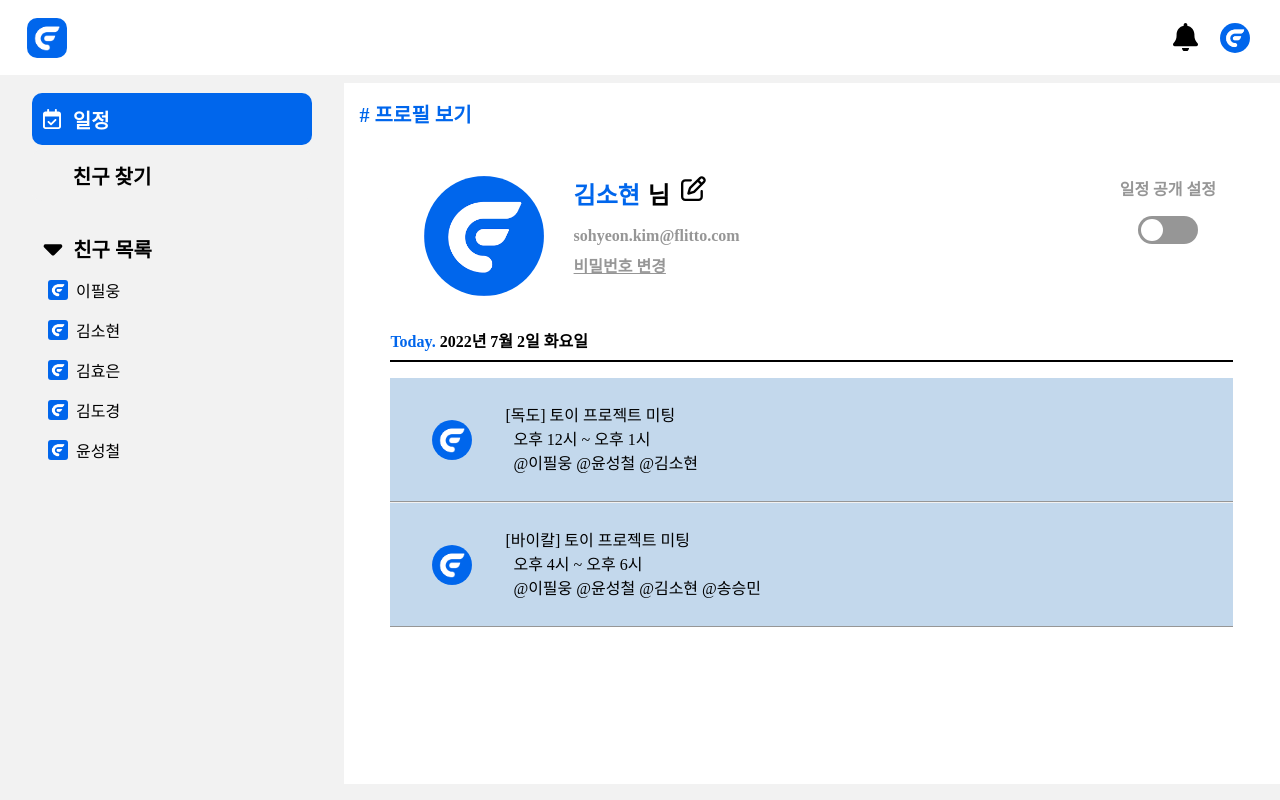
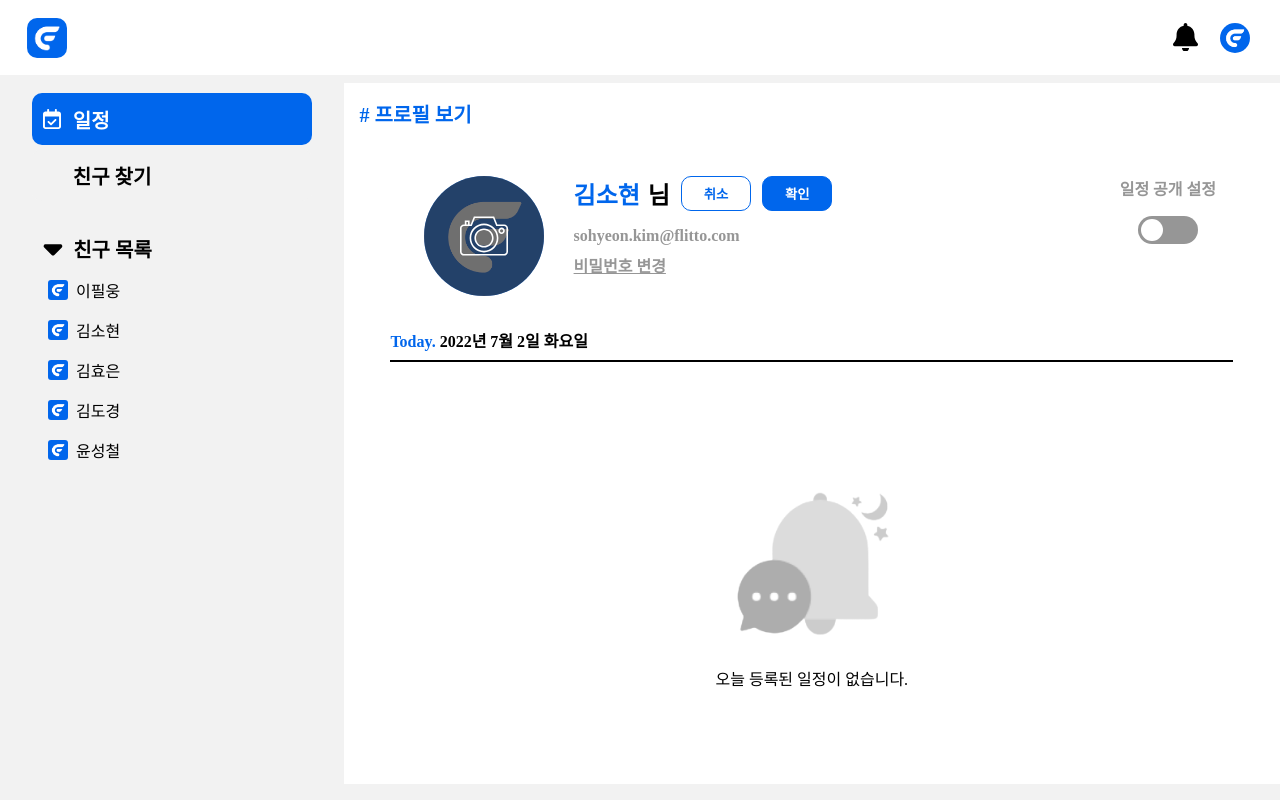
Before and after one commit to Flitto-Toyproject/toy_front_team2_front, a Vue app: page /main/profile in a window 1280 px wide. Both pictures are taken after a click on the icon 693 px from the left and 188 px from the top of the page. Built offline with nearby package versions, Linux system fonts and the light colour scheme.

Commit message:
feat: 수정 버튼 입력 시 UI 전환 및 일정 없는 경우의 예외 처리

```diff
--- a/src/components/profile/MainProfile.vue
+++ b/src/components/profile/MainProfile.vue
@@ -6,13 +6,35 @@
       <!-- 전체 컨테이너 -->
       <div class="profile__header-container">
         <!-- 프로필 이미지 -->
+        <div class="profile-image-wrapper">
+          <div v-if="edit === false" class="profile-image-overlay" />
           <div class="profile-image" />
+        </div>
+
         <!-- 프로필 파트 -->
         <div class="profile-container">
           <p class="profile-container__name">
             <span class="profile-container__name-color">{{ name }}</span> 님
             <!-- 수정 아이콘 -->
-            <i class="profile-container__name-icon" />
+            <i
+              v-if="edit"
+              class="profile-container__name-icon"
+              @click="this.edit = !this.edit"
+            />
+            <button
+              @click="this.edit = !this.edit"
+              v-if="edit === false"
+              class="profile-container__name-cancle"
+            >
+              취소
+            </button>
+            <button
+              @click="this.edit = !this.edit"
+              v-if="edit === false"
+              class="profile-container__name-confirm"
+            >
+              확인
+            </button>
           </p>
           <p class="profile-container__email">{{ email }}</p>
           <p class="profile-container__pwchange">비밀번호 변경</p>
@@ -40,7 +62,8 @@
         <hr />
       </div>
       <!-- 스케쥴 카드 파트 -->
-      <ul class="profile__body-schedule">
+      <ul v-if="schedules" class="schedule">
+        <!-- container 부분을 수정하기 종속관계가 존재하면 클래스명을 유사하게 -->
         <li class="schedule-card" v-for="(schedule, i) in schedules" :key="i">
           <div class="schedule-card-container">
             <div class="schedule-card-image">
@@ -58,6 +81,10 @@
           </div>
         </li>
       </ul>
+      <div v-if="schedules.length === 0" class="schedule-empty">
+        <i class="schedule-empty-image" />
+        <p class="schedule-empty-text">오늘 등록된 일정이 없습니다.</p>
+      </div>
     </article>
   </section>
 </template>
@@ -69,20 +96,21 @@ export default {
       email: 'sohyeon.kim@flitto.com',
       // 임시 스케쥴 데이터
       schedules: [
-        {
-          council: '독도',
-          title: '토이 프로젝트 미팅',
-          time: '오후 12시 ~ 오후 1시',
-          participant: ['@이필웅', '@윤성철', '@김소현'],
-        },
-        {
-          council: '바이칼',
-          title: '토이 프로젝트 미팅',
-          time: '오후 4시 ~ 오후 6시',
-          participant: ['@이필웅', '@윤성철', '@김소현', '@송승민'],
-        },
+        // {
+        //   council: '독도',
+        //   title: '토이 프로젝트 미팅',
+        //   time: '오후 12시 ~ 오후 1시',
+        //   participant: ['@이필웅', '@윤성철', '@김소현'],
+        // },
+        // {
+        //   council: '바이칼',
+        //   title: '토이 프로젝트 미팅',
+        //   time: '오후 4시 ~ 오후 6시',
+        //   participant: ['@이필웅', '@윤성철', '@김소현', '@송승민'],
+        // },
       ],
       visible: false,
+      edit: true,
     }
   },
   methods: {
@@ -146,6 +174,22 @@ export default {
       display: flex;
       background: none;
 
+      .profile-image-wrapper {
+        background: none;
+        position: relative;
+        .profile-image-overlay {
+          position: absolute;
+          margin-left: 5rem;
+          width: 120px;
+          min-width: 120px;
+          height: 120px;
+          min-height: 120px;
+          border-radius: 50%;
+          background: rgba(50, 50, 50, 0.7) url('@/assets/svg/ic_camera.svg')
+            no-repeat center center;
+          background-size: 40%;
+          cursor: pointer;
+        }
         // 프로필 이미지
         .profile-image {
           width: 120px;
@@ -156,6 +200,7 @@ export default {
           border-radius: 50%;
           background: url('@/assets/img_flitto.png');
           background-size: cover;
+        }
       }
       // 프로필 파트
       .profile-container {
@@ -181,6 +226,60 @@ export default {
             background: url('@/assets/svg/ic_edit.svg');
             cursor: pointer;
             margin-left: 0.7rem;
+          }
+
+          // 취소, 확인 버튼
+          &-cancle {
+            margin-left: 0.7rem;
+            background-color: var(--color-white);
+            color: var(--color-blue);
+            font-weight: bold;
+            cursor: pointer;
+            border: 1px solid var(--color-blue);
+            width: 70px;
+            border-radius: 10px;
+            transition: 0.2s all;
+
+            &:hover {
+              margin-left: 0.7rem;
+              background-color: var(--color-blue);
+              color: var(--color-white);
+              font-weight: bold;
+              cursor: pointer;
+              border: 1px solid var(--color-blue);
+              width: 70px;
+              border-radius: 10px;
+            }
+            &:active {
+              transform: scale(0.9);
+            }
+          }
+
+          &-confirm {
+            margin-left: 0.7rem;
+            background-color: var(--color-blue);
+            color: var(--color-white);
+            font-weight: bold;
+            cursor: pointer;
+            border: 1px solid var(--color-blue);
+            width: 70px;
+            border-radius: 10px;
+            transition: 0.2s all;
+
+            &:hover {
+              margin-left: 0.7rem;
+              background-color: var(--color-white);
+              color: var(--color-blue);
+              font-weight: bold;
+              cursor: pointer;
+              border: 1px solid var(--color-blue);
+              width: 70px;
+              border-radius: 10px;
+            }
+
+            &:active {
+              transform: scale(0.9);
+            }
           }
         }
 
@@ -351,6 +450,29 @@ export default {
         }
       }
     }
+
+    .schedule-empty {
+      display: flex;
+      flex-direction: column;
+      width: 100%;
+      min-height: 400px;
+      justify-content: center;
+      align-items: center;
+      background: none;
+
+      &-image {
+        display: block;
+        width: 200px;
+        height: 200px;
+        background: url('@/assets/img_alram.png');
+        background-size: cover;
+      }
+
+      &-text {
+        text-align: center;
+        background: none;
+      }
+    }
   }
 }
 </style>
```
Lines whose indentation alone changed are shown as unchanged.
